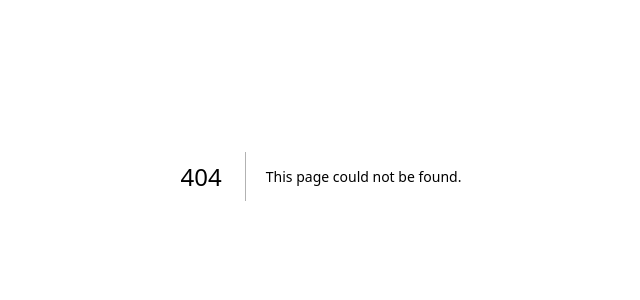
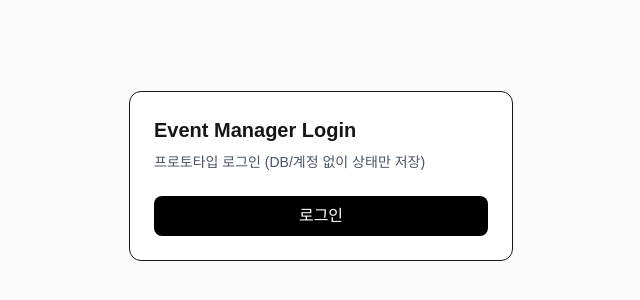
Before and after one commit to btwsoftMessageService/event-manager, a Next.js app: page /login in a window 1280 px wide. Before the commit this address had no page. Shown: the part 224-524 px from the top of the page, without its empty margins (319-959 px from the left). Built offline with nearby package versions, Linux system fonts and the light colour scheme.

Commit message:
- 사이드바 수정 - 로그인 페이지 추가

```diff
--- /dev/null
+++ b/src/app/(auth)/login/page.tsx
@@ -0,0 +1,31 @@
+"use client";
+
+import { useRouter } from "next/navigation";
+import { loginClient } from "@/lib/auth";
+
+export default function LoginPage() {
+    const router = useRouter();
+
+    const onLogin = () => {
+        loginClient();
+        router.replace("/events");
+    };
+
+    return (
+        <main className="min-h-screen bg-zinc-50 flex items-center justify-center p-6">
+            <div className="w-full max-w-sm rounded-xl border bg-white p-6">
+                <h1 className="text-xl font-semibold">Event Manager Login</h1>
+                <p className="mt-2 text-sm text-gray-600">
+                    프로토타입 로그인 (DB/계정 없이 상태만 저장)
+                </p>
+
+                <button
+                    onClick={onLogin}
+                    className="mt-6 w-full rounded-lg bg-black px-4 py-2 text-white hover:bg-gray-800"
+                >
+                    로그인
+                </button>
+            </div>
+        </main>
+    );
+}
--- a/src/components/Sidebar.tsx
+++ b/src/components/Sidebar.tsx
@@ -1,13 +1,13 @@
 "use client";
 
 import Link from "next/link";
-import { usePathname, useRouter } from "next/navigation";
-import { logoutClient } from "@/lib/auth";
+import {usePathname, useRouter} from "next/navigation";
+import {logoutClient} from "@/lib/auth";
 
 function NavItem({
                      href,
                      label,
-                     active,
+                     isActive,
                  }: {
     href: string;
     label: string;
@@ -17,10 +17,10 @@ function NavItem({
         <Link
             href={href}
             className={[
-                "block rounded-lg px-3 py-2 text-sm",
-                active
+                "block rounded-lg px-4 py-3 text-base font-medium",
+                isActive
                     ? "bg-black text-white"
-                    : "text-gray-700 hover:bg-zinc-100 hover:text-black",
+                    : "text-gray-900 hover:bg-gray-100",
             ].join(" ")}
         >
             {label}
@@ -49,18 +49,14 @@ export default function Sidebar() {
             </div>
 
             <nav className="mt-6 space-y-2">
-                <NavItem href="/events" label="Events" active={isEvents} />
-                {/* 이후 확장 예시
-        <NavItem href="/settings" label="Settings" active={pathname.startsWith("/settings")} />
-        */}
+                <NavItem href="/events" label="Events" active={isEvents}/>
+                <NavItem href="/participants" label="Participants" active={pathname.startsWith("/participants")}/>
+                <NavItem href="/settings" label="Settings" active={pathname.startsWith("/settings")}/>
             </nav>
 
             <div className="mt-auto pt-6">
-                <button
-                    onClick={onLogout}
-                    className="w-full rounded-lg border px-3 py-2 text-sm text-gray-700 hover:bg-zinc-100"
-                >
-                    로그아웃
+                <button className="w-full rounded-lg border px-3 py-2 text-sm text-gray-700 hover:bg-zinc-100"
+                        onClick={onLogout}>로그아웃
                 </button>
             </div>
         </aside>
--- /dev/null
+++ b/src/lib/auth.ts
@@ -0,0 +1,16 @@
+const KEY = "event_manager_authed";
+
+export function isAuthedClient(): boolean {
+    if (typeof window === "undefined") return false;
+    return localStorage.getItem(KEY) === "1";
+}
+
+export function loginClient() {
+    if (typeof window === "undefined") return;
+    localStorage.setItem(KEY, "1");
+}
+
+export function logoutClient() {
+    if (typeof window === "undefined") return;
+    localStorage.removeItem(KEY);
+}
```
